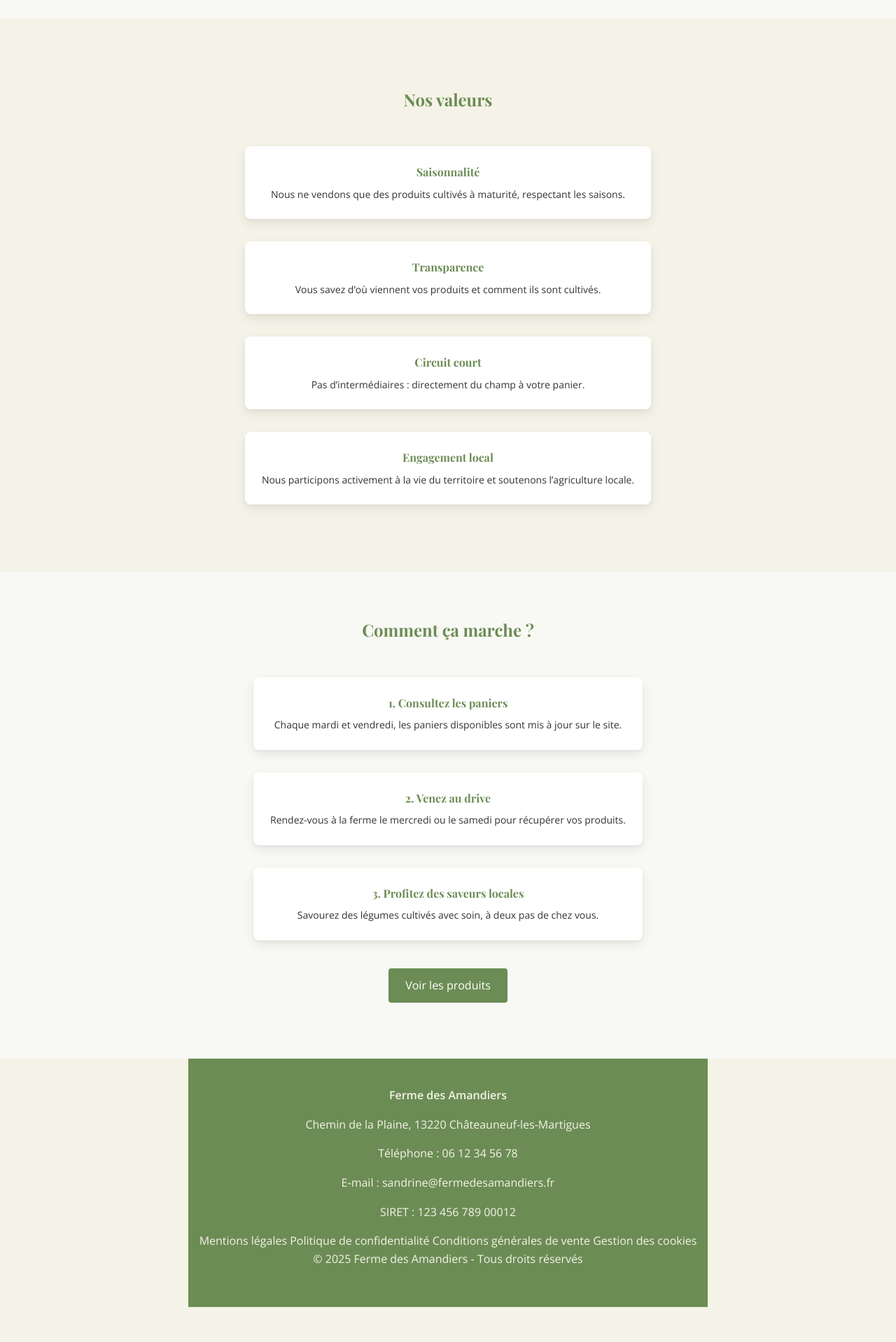
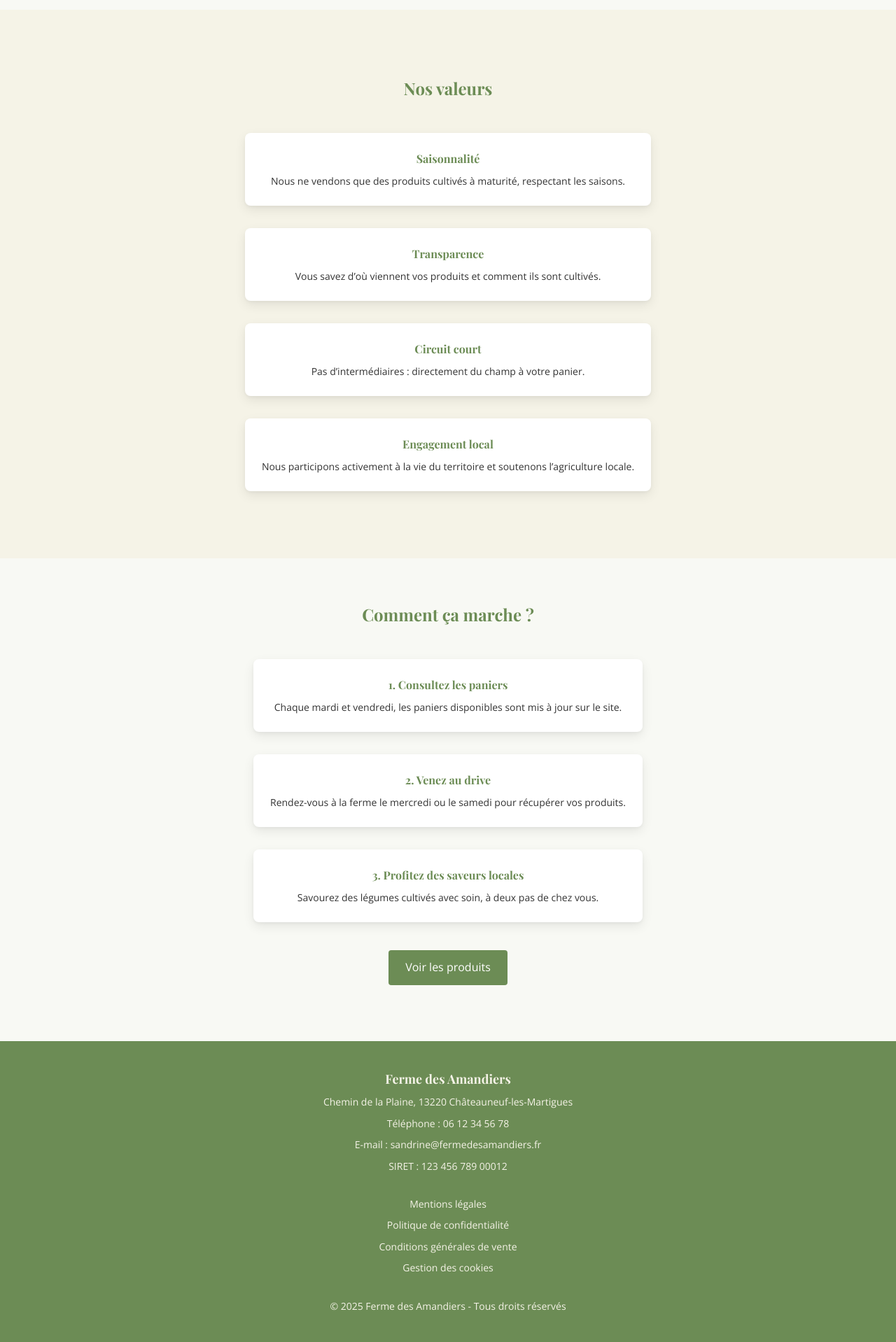
Before and after one commit to mikepixeldev/OCR-CdPD-Projet9-Creation_Site_FermeDesAmandiers, a PHP site: page / in a window 1280 px wide. Shown: the part 2943-4861 px from the top of the page at 70% size. Before the commit the page ends 4811 px from the top, so only its background shows below. Run offline with PHP 8.4, Linux system fonts and the light colour scheme.

Commit message:
Improve footer layout and heading styles
Refactored footer structure in footer.php for better organization and added new CSS classes for layout and spacing. Updated heading styles in style.css to include h4 and adjusted font sizes and line heights for improved readability.

```diff
--- a/assets/css/style.css
+++ b/assets/css/style.css
@@ -67,23 +67,35 @@ body {
 
 h1,
 h2,
-h3 {
-    margin-bottom: 0.8rem;
+h3,
+h4 {
     font-family: 'Playfair Display', Georgia, serif;
     font-weight: bold;
+}
+
+h1,
+h2,
+h3 {
     color: #6C8C55;
+    margin-bottom: 0.8rem;
 }
 
 h1 {
     font-size: 3rem;
+    line-height: 3.6rem;
 }
 
 h2 {
     font-size: 2.4rem;
+    line-height: 3.2rem;
 }
 
 h3 {
     font-size: 1.6rem;
+}
+
+h4 {
+    font-size: 1.8rem;
 }
 
 p {
@@ -378,6 +390,24 @@ footer {
     flex-direction: column;
     text-align: center;
     padding: 4rem 1.6rem;
+    width: 100%;
     background-color: #6C8C55;
     color: #F5F3E7;
+    gap: 3.2rem;
 }
+
+footer p,
+footer a {
+    margin: 0;
+    font-size: 1.4rem;
+}
+
+.infos-footer {
+    display: flex;
+    flex-direction: column;
+    gap: 0.8rem;
+}
+
+.infos-contact {
+    margin-top: 0.8rem;
+}
--- a/partials/footer.php
+++ b/partials/footer.php
@@ -3,15 +3,17 @@
 
       <!-- Coordonnées de la ferme -->
       <div class="footer-contact">
-          <p><strong>Ferme des Amandiers</strong></p>
-          <p>Chemin de la Plaine, 13220 Châteauneuf-les-Martigues</p>
-          <p>Téléphone : <a href="tel:+33612345678">06 12 34 56 78</a></p>
-          <p>E-mail : <a href="mailto:sandrine@fermedesamandiers.fr">sandrine@fermedesamandiers.fr</a></p>
-          <p class="text-sm">SIRET : 123 456 789 00012</p>
+          <h4>Ferme des Amandiers</h4>
+          <div class="infos-footer infos-contact">
+              <p>Chemin de la Plaine, 13220 Châteauneuf-les-Martigues</p>
+              <p>Téléphone : <a href="tel:+33612345678">06 12 34 56 78</a></p>
+              <p>E-mail : <a href="mailto:sandrine@fermedesamandiers.fr">sandrine@fermedesamandiers.fr</a></p>
+              <p class="text-sm">SIRET : 123 456 789 00012</p>
+          </div>
       </div>
 
       <!-- Liens légaux -->
-      <nav>
+      <nav class="infos-footer">
           <a href="#mentions-legales">Mentions légales</a>
           <a href="#politique-confidentialite">Politique de confidentialité</a>
           <a href="#cgv">Conditions générales de vente</a>
```
